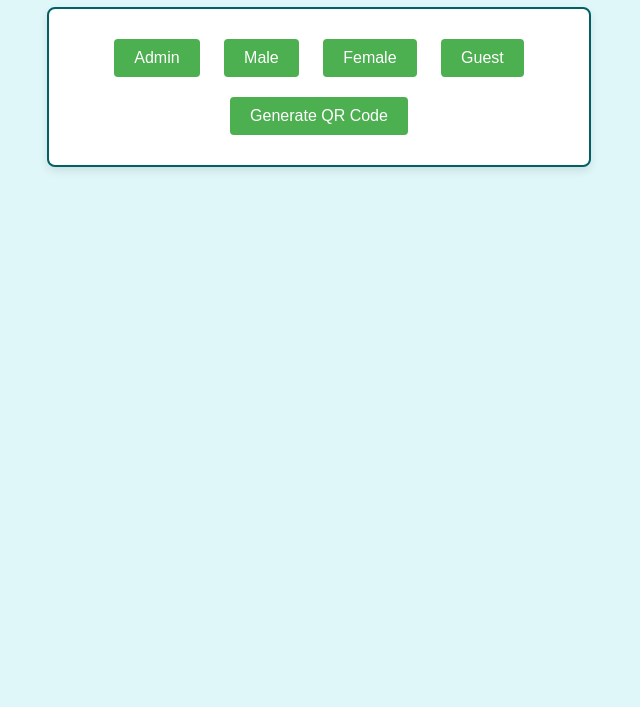
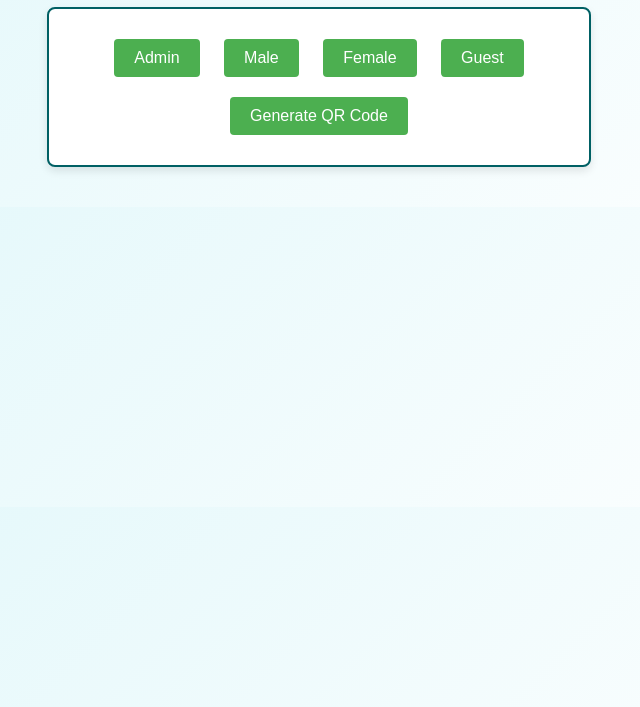
Before and after one commit to Ade-Imran/Test, a plain HTML site: page index.html in a window 1280 px wide. Shown: the part 93-800 px from the top of the page, without its empty margins (321-961 px from the left). Drawn offline with nearby package versions, Linux system fonts and the light colour scheme.

Commit message:
Update styles.css

```diff
--- a/styles.css
+++ b/styles.css
@@ -1,10 +1,11 @@
-   body {
+  body {
   font-family: 'Helvetica Neue', Arial, sans-serif;
-  background-color: #e0f7fa;
+  background: linear-gradient(135deg, #e0f7fa, #ffffff);
   margin: 0;
   padding: 20px;
   text-align: center;
 }
+
 
 header h1 {
   color: #006064;
```
